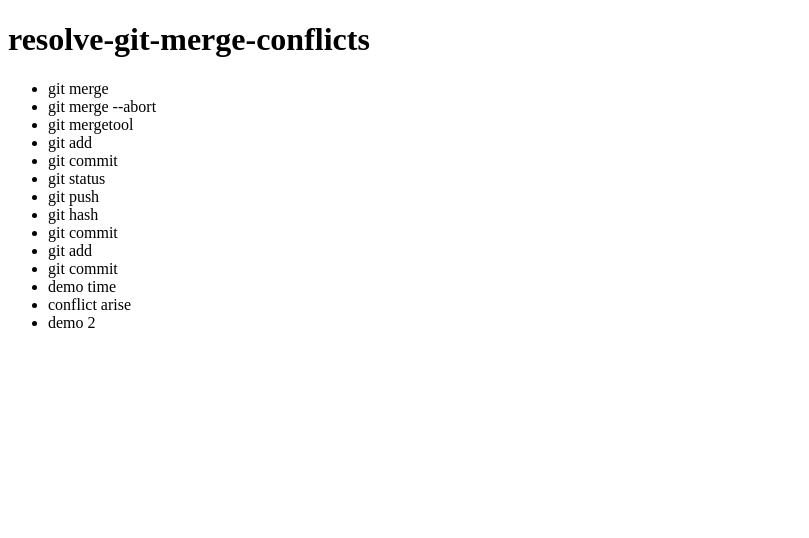
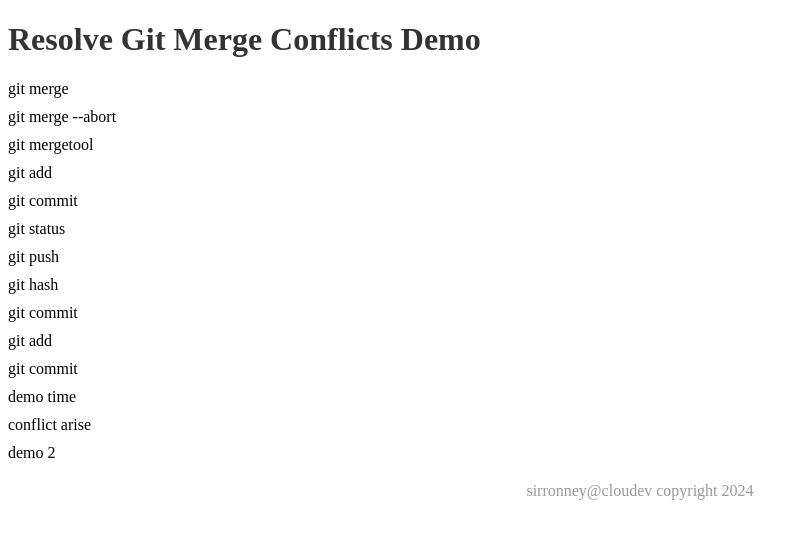
Before and after one commit to 0tieno/resolve-git-merge-conflicts, a plain HTML site: page index.html in a window 1280 px wide. Shown: the whole page, without its empty margins (0-809 px from the left). Drawn offline with Linux system fonts and the light colour scheme.

Commit message:
chore: Update index.html with improved title and footer styling

```diff
--- a/index.html
+++ b/index.html
@@ -3,10 +3,27 @@
 <head>
     <meta charset="UTF-8">
     <meta name="viewport" content="width=device-width, initial-scale=1.0">
-    <title>resolve-git-merge-conflicts</title>
+    <title>Resolve Git Merge Conflicts</title>
+    <style>
+        h1 {
+            color: #333;
+        }
+        ul {
+            list-style-type: none;
+            padding: 0;
+        }
+        li {
+            margin-bottom: 10px;
+        }
+        footer {
+            text-align: center;
+            margin-top: 20px;
+            color: #999;
+        }
+    </style>
 </head>
 <body>
-    <h1>resolve-git-merge-conflicts</h1>
+    <h1>Resolve Git Merge Conflicts Demo</h1>
     <ul>
         <li>git merge</li>
         <li>git merge --abort</li>
@@ -23,5 +40,8 @@
         <li>conflict arise</li>
         <li>demo 2</li>
     </ul>
+    <footer>
+        sirronney@cloudev copyright 2024
+    </footer>
 </body>
 </html>
```
